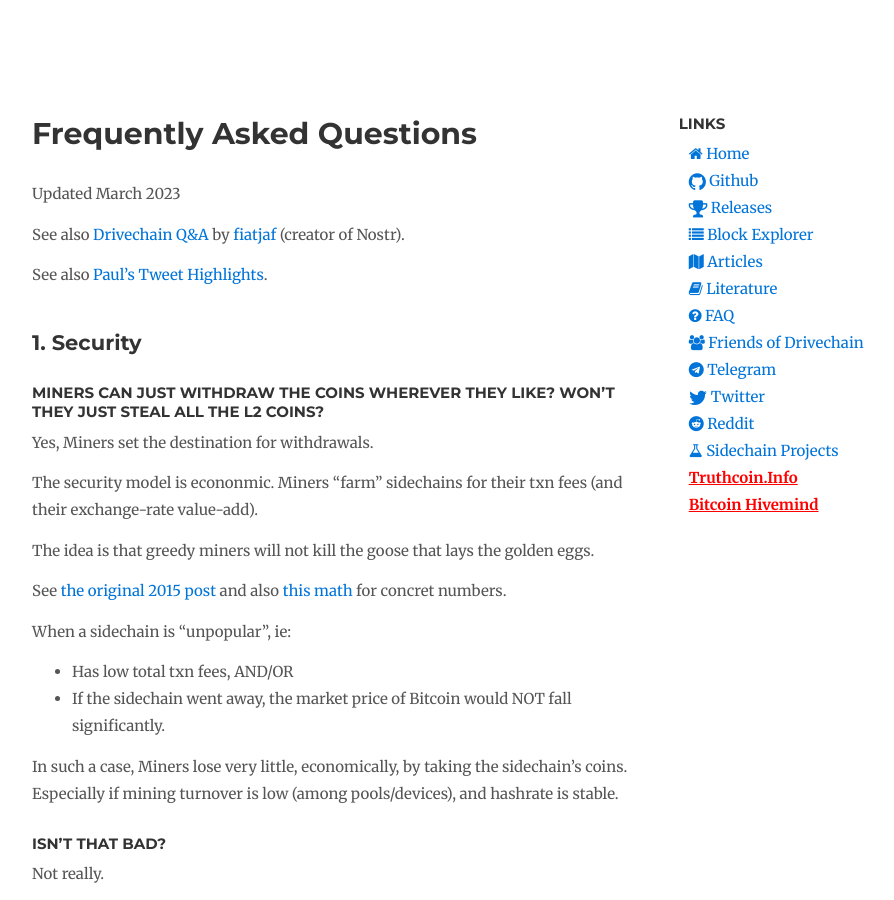
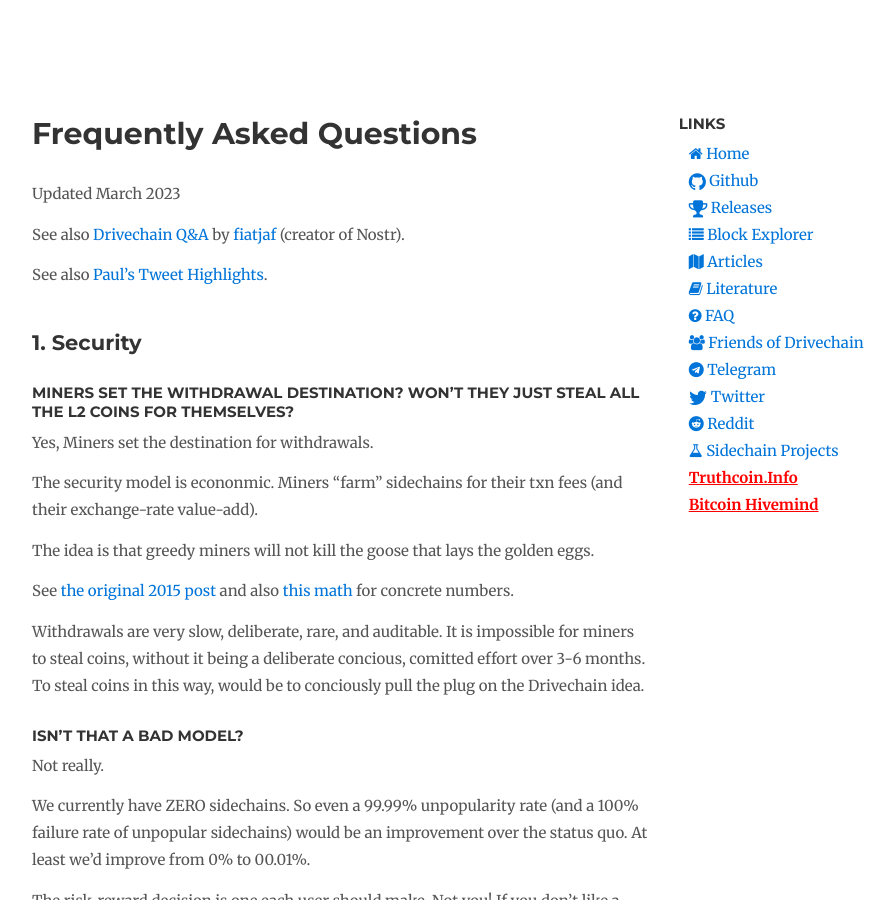
Before and after one commit to drivechain-project/drivechain.info, a Jekyll site: the page built from faq/index.md, in a window 1280 px wide and 900 px high. Shown: the whole window, without its empty margins (138-1032 px from the left). Built offline with Jekyll 4.4.1, drawn with Linux system fonts in a browser that asks for light colours; comment, search, counter and statistics services are not loaded.

Commit message:
update faq

```diff
--- a/faq/index.md
+++ b/faq/index.md
@@ -12,7 +12,7 @@ See also [Paul's Tweet Highlights](https://twitter.com/Truthcoin/highlights).
 
 ## 1. Security ## {#security}
 
-### Miners can just withdraw the coins wherever they like? Won't they just steal all the L2 coins? ###
+### Miners set the withdrawal destination? Won't they just steal all the L2 coins for themselves? ###
 
 Yes, Miners set the destination for withdrawals.
 
@@ -20,17 +20,11 @@ The security model is econonmic. Miners "farm" sidechains for their txn fees (an
 
 The idea is that greedy miners will not kill the goose that lays the golden eggs.
 
-See [the original 2015 post](https://www.truthcoin.info/blog/drivechain/#drivechains-security) and also [this math](//) for concret numbers.
+See [the original 2015 post](https://www.truthcoin.info/blog/drivechain/#drivechains-security) and also [this math](https://www.drivechain.info/blog/fees/) for concrete numbers.
 
-When a sidechain is "unpopular", ie:
+Withdrawals are very slow, deliberate, rare, and auditable. It is impossible for miners to steal coins, without it being a deliberate concious, comitted effort over 3-6 months. To steal coins in this way, would be to conciously pull the plug on the Drivechain idea.
 
-* Has low total txn fees, AND/OR
-* If the sidechain went away, the market price of Bitcoin would NOT fall significantly.
-
-In such a case, Miners lose very little, economically, by taking the sidechain's coins. Especially if mining turnover is low (among pools/devices), and hashrate is stable.
-
-
-### Isn't that bad? ### {#user-sovereignty}
+### Isn't that a bad model? ### {#user-sovereignty}
 
 Not really.
 
```
